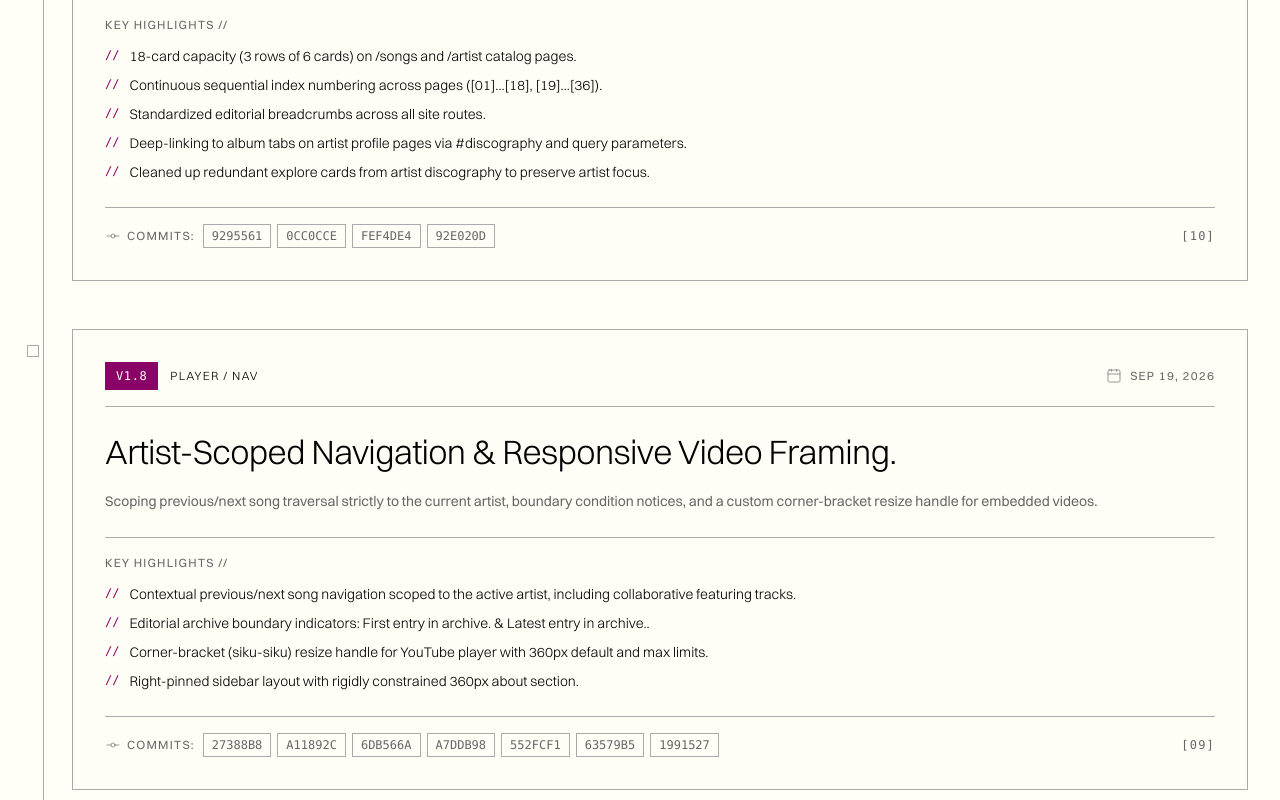
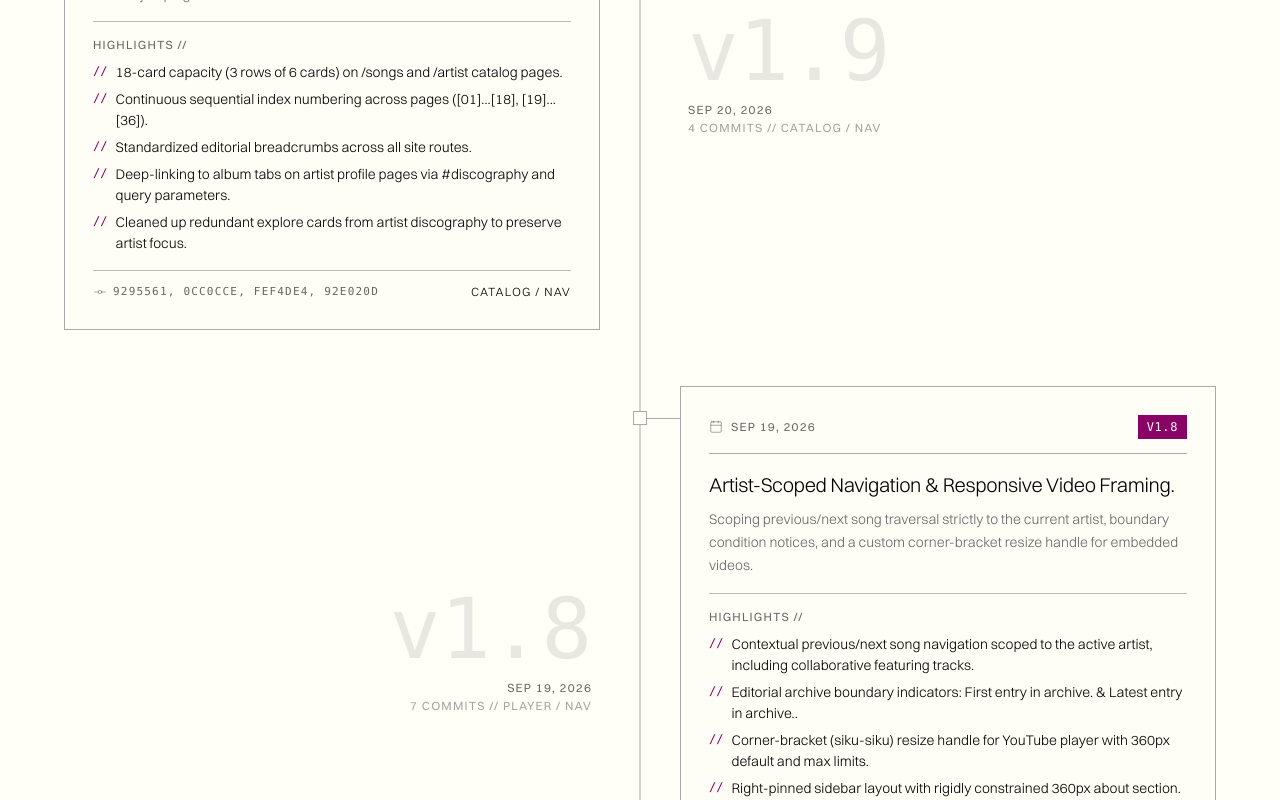
Before and after one commit to Sultvnnnn/lyrarium, a Next.js app: page /changelog in a window 1280 px wide. Shown: the part 700-1500 px from the top of the page. Built offline with nearby package versions, Linux system fonts and the light colour scheme.

Commit message:
refactor(changelog): implement alternating zigzag timeline along central spine per editorial design

```diff
--- a/src/components/changelog-timeline.tsx
+++ b/src/components/changelog-timeline.tsx
@@ -1,7 +1,7 @@
 "use client";
 
 import React, { useMemo, useState } from "react";
-import { GitCommit, Calendar, Tag, ArrowUpRight } from "lucide-react";
+import { GitCommit, Calendar } from "lucide-react";
 
 export type MilestoneCategory =
   | "All"
@@ -221,9 +221,9 @@ export function ChangelogTimeline() {
 
   return (
     <div className="w-full space-y-12">
-      {/* Category Filter Pills & Archive Metrics */}
+      {/* Category Filter Bar & Metric Summary */}
       <div className="flex flex-col md:flex-row md:items-center justify-between gap-6 border-b border-border pb-6">
-        {/* Category Filters */}
+        {/* Category Filter Tabs */}
         <div className="flex flex-wrap items-center gap-1.5">
           {CATEGORIES.map((cat) => {
             const isSelected = selectedCategory === cat;
@@ -250,64 +250,84 @@ export function ChangelogTimeline() {
           })}
         </div>
 
-        {/* Overview Stats */}
-        <div className="flex items-center gap-4 text-caption uppercase tracking-widest text-muted-foreground shrink-0">
+        {/* Header Stats */}
+        <div className="flex items-center gap-4 text-caption uppercase tracking-widest text-muted-foreground shrink-0 select-none">
           <span>{filteredMilestones.length} of {MILESTONES.length} milestones</span>
           <span>//</span>
           <span>128 commits</span>
         </div>
       </div>
 
-      {/* Timeline Stream */}
-      <div className="relative pl-6 md:pl-10 space-y-12 before:absolute before:left-[7px] md:before:left-[11px] before:top-3 before:bottom-3 before:w-[1px] before:bg-border">
+      {/* Alternating Zigzag Timeline Stream */}
+      <div className="relative w-full max-w-6xl mx-auto py-6">
+        {/* Central Vertical Spine (Desktop) */}
+        <div className="hidden md:block absolute left-1/2 top-4 bottom-4 w-[1px] -translate-x-1/2 bg-border pointer-events-none" />
+
+        {/* Left Vertical Spine (Mobile) */}
+        <div className="block md:hidden absolute left-3.5 top-4 bottom-4 w-[1px] bg-border pointer-events-none" />
+
+        <div className="space-y-10 md:space-y-14">
           {filteredMilestones.map((m, idx) => {
+            // Alternating zigzag: even items on Left, odd items on Right
+            const isLeft = idx % 2 === 0;
+
             return (
-            <article
+              <div
                 key={m.id}
-              className="relative group"
+                className="relative flex flex-col md:flex-row items-center w-full group"
               >
-              {/* Timeline Node Marker */}
-              <div className="absolute -left-[29px] md:-left-[45px] top-4 size-3 border border-border bg-background transition-colors group-hover:border-accent group-hover:bg-accent" />
+                {/* Center Node on Spine (Desktop) */}
+                <div className="hidden md:flex absolute left-1/2 top-8 -translate-x-1/2 -translate-y-1/2 size-3.5 border border-border bg-background group-hover:border-accent group-hover:bg-accent transition-colors z-20" />
 
-              {/* Milestone Card */}
-              <div className="border border-border bg-muted/10 p-6 md:p-8 transition-colors hover:border-accent">
-                {/* Header Meta: Version, Date, Category */}
-                <div className="flex flex-wrap items-center justify-between gap-3 border-b border-border pb-4 mb-5">
-                  <div className="flex items-center gap-3">
-                    <span className="px-2.5 py-1 text-caption font-mono uppercase tracking-wider border border-accent bg-accent text-accent-foreground font-medium">
+                {/* Left Node on Spine (Mobile) */}
+                <div className="flex md:hidden absolute left-3.5 top-8 -translate-x-1/2 -translate-y-1/2 size-3 border border-border bg-background group-hover:border-accent group-hover:bg-accent transition-colors z-20" />
+
+                {isLeft ? (
+                  /* ========================================================================= */
+                  /* EVEN: CARD ON LEFT (Desktop), EDITORIAL META ON RIGHT                     */
+                  /* ========================================================================= */
+                  <>
+                    {/* Left Side: The Card */}
+                    <div className="w-full md:w-1/2 pl-9 md:pl-0 md:pr-10 relative">
+                      {/* Horizontal Connecting Stem to Center Spine (Desktop) */}
+                      <div className="hidden md:block absolute right-0 top-8 w-10 h-[1px] bg-border group-hover:bg-accent transition-colors z-10" />
+                      {/* Horizontal Connecting Stem to Left Spine (Mobile) */}
+                      <div className="block md:hidden absolute left-3.5 top-8 w-5.5 h-[1px] bg-border group-hover:bg-accent transition-colors z-10" />
+
+                      {/* Card Surface */}
+                      <div className="border border-border bg-muted/10 p-6 md:p-7 transition-colors hover:border-accent">
+                        {/* Top Bar: Date & Version Tag */}
+                        <div className="flex items-center justify-between gap-3 border-b border-border pb-3.5 mb-4">
+                          <div className="flex items-center gap-2 text-caption uppercase tracking-widest text-muted-foreground">
+                            <Calendar size={14} strokeWidth={1} />
+                            <span>{m.date}</span>
+                          </div>
+
+                          <span className="px-2 py-0.5 text-caption font-mono uppercase tracking-wider border border-accent bg-accent text-accent-foreground font-medium">
                             {m.version}
-                    </span>
-                    <span className="text-caption uppercase tracking-widest text-foreground font-light">
-                      {m.tag}
                           </span>
                         </div>
 
-                  <div className="flex items-center gap-2 text-caption uppercase tracking-widest text-muted-foreground">
-                    <Calendar size={16} strokeWidth={1} />
-                    <span>{m.date}</span>
-                  </div>
-                </div>
-
-                {/* Milestone Title & Summary */}
+                        {/* Title & Summary */}
                         <div>
-                  <h2 className="text-heading-sm font-light text-foreground tracking-[-0.02em]">
+                          <h2 className="text-heading-sm md:text-subheading font-light text-foreground tracking-[-0.02em]">
                             {m.title}.
                           </h2>
-                  <p className="mt-3 text-body-sm text-muted-foreground leading-relaxed">
+                          <p className="mt-2 text-body-sm text-muted-foreground font-light leading-relaxed">
                             {m.summary}
                           </p>
                         </div>
 
-                {/* Bullet Points */}
-                <div className="mt-6 border-t border-border pt-4">
-                  <p className="text-caption uppercase tracking-widest text-muted-foreground mb-3">
-                    Key Highlights //
+                        {/* Highlights */}
+                        <div className="mt-4 pt-3.5 border-t border-border/80">
+                          <p className="text-caption uppercase tracking-widest text-muted-foreground mb-2">
+                            Highlights //
                           </p>
-                  <ul className="space-y-2">
+                          <ul className="space-y-1.5">
                             {m.details.map((item, dIdx) => (
                               <li
                                 key={dIdx}
-                        className="text-body-sm text-foreground flex items-start gap-2.5 font-light"
+                                className="text-body-sm text-foreground flex items-start gap-2 font-light"
                               >
                                 <span className="text-accent select-none font-mono text-caption leading-relaxed">//</span>
                                 <span>{item}</span>
@@ -316,34 +336,114 @@ export function ChangelogTimeline() {
                           </ul>
                         </div>
 
-                {/* Footer Meta: Related Git Commit Hashes */}
-                <div className="mt-6 pt-4 border-t border-border flex flex-wrap items-center justify-between gap-3">
-                  <div className="flex flex-wrap items-center gap-2">
-                    <span className="text-caption uppercase tracking-widest text-muted-foreground flex items-center gap-1.5">
-                      <GitCommit size={16} strokeWidth={1} />
-                      <span>Commits:</span>
-                    </span>
-                    <div className="flex flex-wrap items-center gap-1.5">
-                      {m.commits.map((hash) => (
-                        <span
-                          key={hash}
-                          className="px-2 py-0.5 border border-border font-mono text-caption text-muted-foreground uppercase"
-                        >
-                          {hash}
-                        </span>
-                      ))}
+                        {/* Bottom Bar: Commits & Category */}
+                        <div className="mt-4 pt-3 border-t border-border/80 flex flex-wrap items-center justify-between gap-2 text-caption uppercase tracking-widest text-muted-foreground">
+                          <div className="flex items-center gap-1.5">
+                            <GitCommit size={14} strokeWidth={1} />
+                            <span className="font-mono text-[11px]">{m.commits.join(", ")}</span>
+                          </div>
+                          <span className="font-light text-foreground">{m.tag}</span>
+                        </div>
                       </div>
                     </div>
 
-                  <span className="text-caption uppercase tracking-widest text-muted-foreground font-mono">
-                    [{String(MILESTONES.length - idx).padStart(2, "0")}]
+                    {/* Right Side: Editorial Meta Stamp (Desktop) */}
+                    <div className="hidden md:flex md:w-1/2 pl-12 flex-col justify-center select-none">
+                      <span className="text-display-sm lg:text-display font-light text-muted-foreground/15 group-hover:text-foreground/30 transition-colors font-mono leading-none">
+                        {m.version}
+                      </span>
+                      <p className="mt-2 text-caption uppercase tracking-widest text-muted-foreground">
+                        {m.date}
+                      </p>
+                      <p className="text-caption uppercase tracking-widest text-muted-foreground/60">
+                        {m.commits.length} commits // {m.tag}
+                      </p>
+                    </div>
+                  </>
+                ) : (
+                  /* ========================================================================= */
+                  /* ODD: EDITORIAL META ON LEFT, CARD ON RIGHT (Desktop)                      */
+                  /* ========================================================================= */
+                  <>
+                    {/* Left Side: Editorial Meta Stamp (Desktop) */}
+                    <div className="hidden md:flex md:w-1/2 pr-12 flex-col justify-center items-end text-right select-none">
+                      <span className="text-display-sm lg:text-display font-light text-muted-foreground/15 group-hover:text-foreground/30 transition-colors font-mono leading-none">
+                        {m.version}
+                      </span>
+                      <p className="mt-2 text-caption uppercase tracking-widest text-muted-foreground">
+                        {m.date}
+                      </p>
+                      <p className="text-caption uppercase tracking-widest text-muted-foreground/60">
+                        {m.commits.length} commits // {m.tag}
+                      </p>
+                    </div>
+
+                    {/* Right Side: The Card */}
+                    <div className="w-full md:w-1/2 pl-9 md:pl-10 md:pr-0 relative">
+                      {/* Horizontal Connecting Stem to Center Spine (Desktop) */}
+                      <div className="hidden md:block absolute left-0 top-8 w-10 h-[1px] bg-border group-hover:bg-accent transition-colors z-10" />
+                      {/* Horizontal Connecting Stem to Left Spine (Mobile) */}
+                      <div className="block md:hidden absolute left-3.5 top-8 w-5.5 h-[1px] bg-border group-hover:bg-accent transition-colors z-10" />
+
+                      {/* Card Surface */}
+                      <div className="border border-border bg-muted/10 p-6 md:p-7 transition-colors hover:border-accent">
+                        {/* Top Bar: Date & Version Tag */}
+                        <div className="flex items-center justify-between gap-3 border-b border-border pb-3.5 mb-4">
+                          <div className="flex items-center gap-2 text-caption uppercase tracking-widest text-muted-foreground">
+                            <Calendar size={14} strokeWidth={1} />
+                            <span>{m.date}</span>
+                          </div>
+
+                          <span className="px-2 py-0.5 text-caption font-mono uppercase tracking-wider border border-accent bg-accent text-accent-foreground font-medium">
+                            {m.version}
                           </span>
                         </div>
+
+                        {/* Title & Summary */}
+                        <div>
+                          <h2 className="text-heading-sm md:text-subheading font-light text-foreground tracking-[-0.02em]">
+                            {m.title}.
+                          </h2>
+                          <p className="mt-2 text-body-sm text-muted-foreground font-light leading-relaxed">
+                            {m.summary}
+                          </p>
                         </div>
-            </article>
+
+                        {/* Highlights */}
+                        <div className="mt-4 pt-3.5 border-t border-border/80">
+                          <p className="text-caption uppercase tracking-widest text-muted-foreground mb-2">
+                            Highlights //
+                          </p>
+                          <ul className="space-y-1.5">
+                            {m.details.map((item, dIdx) => (
+                              <li
+                                key={dIdx}
+                                className="text-body-sm text-foreground flex items-start gap-2 font-light"
+                              >
+                                <span className="text-accent select-none font-mono text-caption leading-relaxed">//</span>
+                                <span>{item}</span>
+                              </li>
+                            ))}
+                          </ul>
+                        </div>
+
+                        {/* Bottom Bar: Commits & Category */}
+                        <div className="mt-4 pt-3 border-t border-border/80 flex flex-wrap items-center justify-between gap-2 text-caption uppercase tracking-widest text-muted-foreground">
+                          <div className="flex items-center gap-1.5">
+                            <GitCommit size={14} strokeWidth={1} />
+                            <span className="font-mono text-[11px]">{m.commits.join(", ")}</span>
+                          </div>
+                          <span className="font-light text-foreground">{m.tag}</span>
+                        </div>
+                      </div>
+                    </div>
+                  </>
+                )}
+              </div>
             );
           })}
         </div>
       </div>
+    </div>
   );
 }
```
Lines whose indentation alone changed are shown as unchanged.
